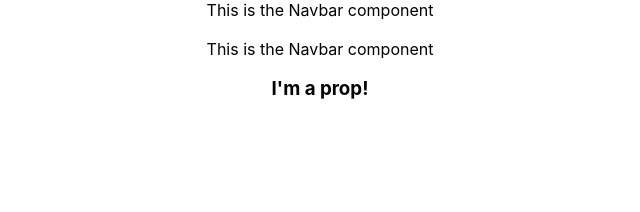
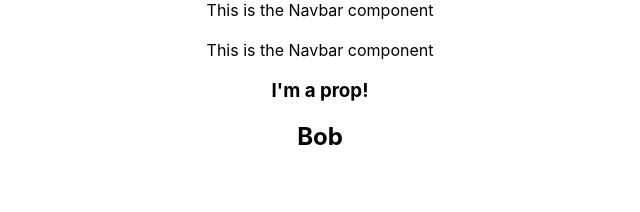
Before and after one commit to petejos80/react-essentials, a React (Create React App) app: page / in a window 1280 px wide. Shown: the top 212 px of the page, without its empty margins (320-960 px from the left). Built offline with nearby package versions, Linux system fonts and the light colour scheme.

Commit message:
Additional props example

```diff
--- a/src/App.js
+++ b/src/App.js
@@ -6,10 +6,10 @@ import { Header } from './components/Header.jsx'
 import { Home } from './components/Home.jsx'
 
 class App extends Component {
-  render() {
+    render() {
     return (
       <div className="App">
-        <Header />
+        <Header/>
         <Home />
       </div>
     );
--- a/src/components/Header.jsx
+++ b/src/components/Header.jsx
@@ -2,11 +2,13 @@ import React from "react";
 
 export class Header extends React.Component {
     render() {
+
         return(
             <nav>
                 <span>This is the Navbar component</span>
                 <h3>{this.props.string}</h3>
+                <h1>{this.props.name}</h1>
             </nav>
-        )
+        );
     }
 }
--- a/src/components/Home.jsx
+++ b/src/components/Home.jsx
@@ -1,14 +1,13 @@
 import React from "react";
-import { Header } from './Header.jsx'
+import { Header } from './Header.jsx';
 
 export class Home extends React.Component {
     render() {
-        const user = {
-            name: "Samantha"
-        };
-        return (
+        var name = "Bob";
+
+        return(
             <div>
-                <Header string={"I'm a prop!"}/>
+                <Header string={"I'm a prop!"} name={name} />
             </div>
         );
     }
```
